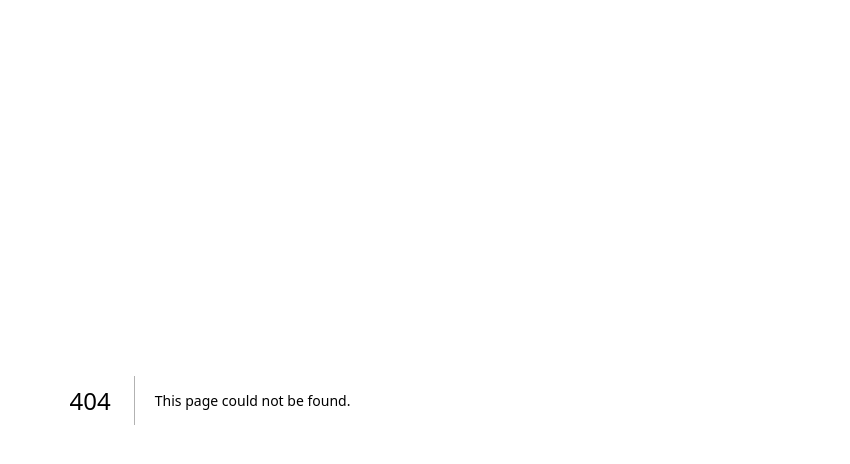
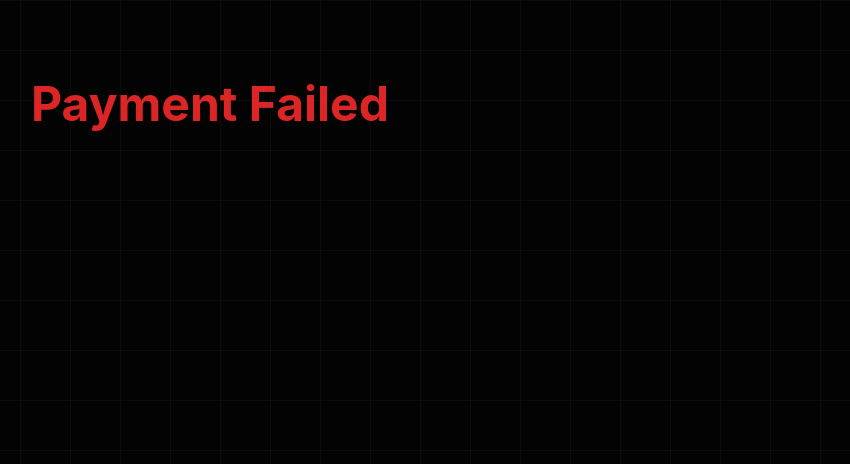
Before and after one commit to Shh12308/market-, a Next.js app: page /payment/failure in a window 1280 px wide. Before the commit this address had no page. Shown: the top 464 px of the page, without its empty margins (430-1280 px from the left). Built offline with nearby package versions, Linux system fonts and the light colour scheme.

Commit message:
Create page.tsx

```diff
--- /dev/null
+++ b/app/payment/failure/page.tsx
@@ -0,0 +1,9 @@
+export default function Failure() {
+  return (
+    <div className="text-center p-20">
+      <h1 className="text-5xl font-bold text-red-600">
+        Payment Failed
+      </h1>
+    </div>
+  );
+}
```
